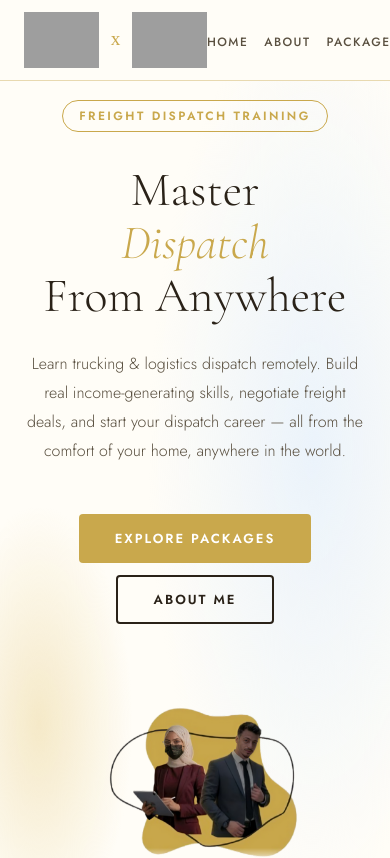
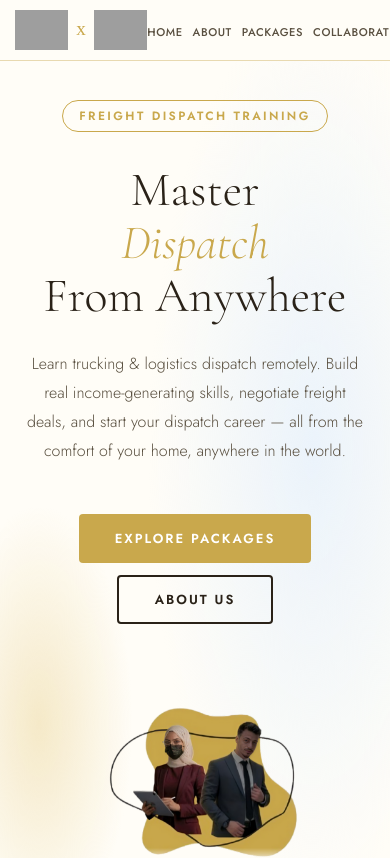
Before and after one commit to XNSRXX/dispatch-site, a plain HTML site: page index.html in a window 390 px wide. Shown: the top 858 px of the page. Drawn offline with nearby package versions, Linux system fonts and the light colour scheme; grey boxes are pictures that could not be loaded.

Commit message:
Enhance responsive design for navigation and logo
Updated navigation styles for better responsiveness and adjusted logo and link sizes.

```diff
--- a/index.html
+++ b/index.html
@@ -331,10 +331,27 @@ nav {
 
 /* RESPONSIVE */
 @media (max-width: 960px) {
-  nav { padding: 12px 24px; }
-  .nav-links { gap: 16px; }
-  .nav-links a { font-size: 0.75rem; }
-  section, #collab { padding: 70px 24px; }
+  nav {
+    padding: 10px 15px !important;
+  }
+
+  /* 2. Make the logo group slightly smaller so it doesn't hog space */
+  .nav-logo-img {
+    height: 40px !important; /* Shrunk from 56px */
+  }
+  .nav-logo-wrap {
+    gap: 8px !important; /* Tighten space between AG, x, and HN */
+  }
+
+  /* 3. Tighten the links so "Collaboration" fits */
+  .nav-links {
+    gap: 10px !important; /* Reduced from 16px/36px */
+  }
+
+  .nav-links a {
+    font-size: 0.7rem !important; /* Slightly smaller text */
+    letter-spacing: 0.05em !important; /* Tighter letters */
+  }
 
   /* ADJUSTED: Reduced bottom padding so the image isn't pushed too far down */
   /* 1. Reset Home padding to remove the massive gap at the bottom */
@@ -449,7 +466,7 @@ nav {
       </p>
 
       <a href="#courses" class="btn-primary">Explore Packages</a>
-      <a href="#about" class="btn-outline">About Me</a>
+      <a href="#about" class="btn-outline">About Us</a>
     </div>
 
     <!-- RIGHT: IMAGE GROUP -->
```
